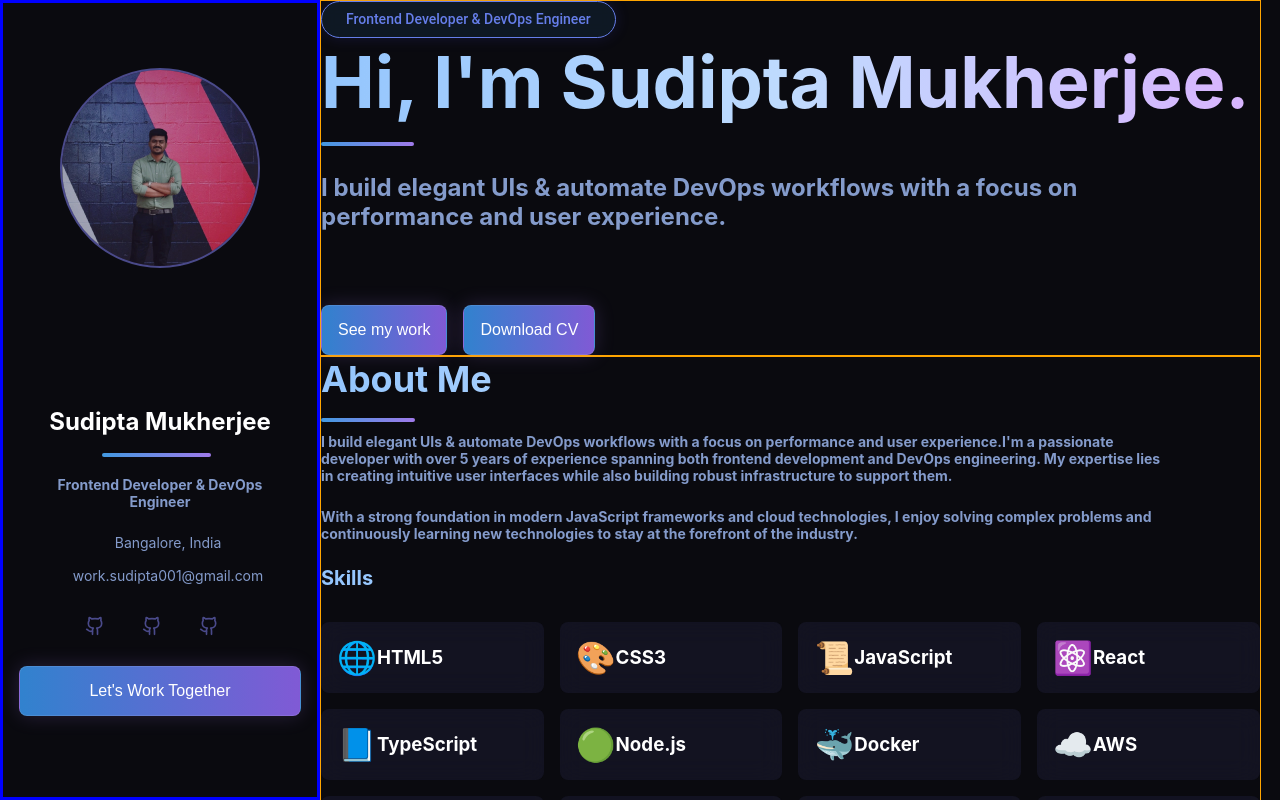
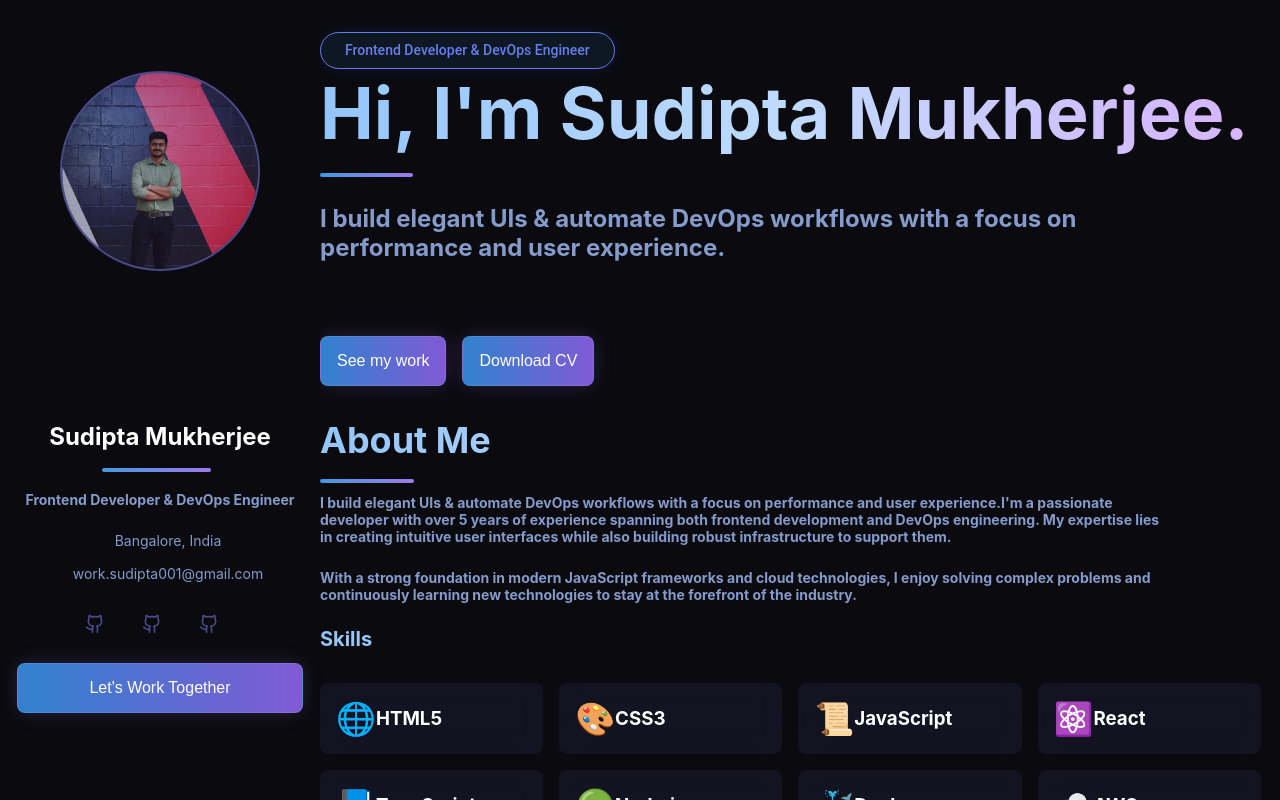
Before and after one commit to sudiptaMukherjee2001/Portfolio, a Next.js app: page / in a window 1280 px wide. Built offline with nearby package versions, Linux system fonts and the light colour scheme; some icons are missing.

Commit message:
remove all testing borders

```diff
--- a/src/app/page.js
+++ b/src/app/page.js
@@ -42,7 +42,7 @@
             <AboutMe/>
             <Project/>
             <Resume/>
-            <IntroSection/>
+            {/* <IntroSection/> */}
           </CustomBox>
           {/* Right side content  outer box end */}
 
--- a/src/component/IntroSection.jsx
+++ b/src/component/IntroSection.jsx
@@ -8,9 +8,9 @@
     return (
         <Grid container
             maxWidth={'98%'}
-            border={'1px solid orange'}
+            // border={'1px solid orange'}
         >
-            <CustomBox className='rightside-content-wrapper'>
+            <CustomBox className='rightside-content-wrapper' paddingBlock="2rem">
 
                 <Grid item size={{ lg: 12, xl: 12 }} >
                     <CustomChip label="Frontend Developer & DevOps Engineer" variant="outlined" />
--- a/src/component/aboutMe.jsx
+++ b/src/component/aboutMe.jsx
@@ -8,7 +8,7 @@
     return (
         <Grid container
             maxWidth={'98%'}
-            border={'1px solid orange'}
+            // border={'1px solid orange'}
         >
             <CustomBox className='rightside-content-wrapper'>
                 {/* Title of about me section start */}
--- a/src/component/leftSidebar.jsx
+++ b/src/component/leftSidebar.jsx
@@ -9,7 +9,7 @@
 const LeftSidebar = () => {
   return (
     <CustomSection   display='flex' flexDirection='column' alignItems='center' justifyContent="space-around" maxHeight="100vh" minHeight="100vh"
-    border="3px solid blue"
+    // border="3px solid blue"
     >
       {/* Avatar part start */}
     <CustomBox
--- a/src/component/project.jsx
+++ b/src/component/project.jsx
@@ -9,7 +9,7 @@
     return (
         <Grid container
             maxWidth={'98%'}
-            border={'1px solid orange'}
+            // border={'1px solid orange'}
         >
             <CustomBox className='rightside-content-wrapper'>
                 {/* Title of  Project section start */}
@@ -25,13 +25,13 @@
                 <Grid item size={{ lg: 12, xl: 12 }} >
                     <CustomBox className='projects-wrapper'>
                         <Grid container spacing={2} maxWidth="98%"
-                         border={"3px solid pink"}
+                        //  border={"3px solid pink"}
                          >
                             {
                                 projects.map((project, index) => (
                                     <Grid item
                                         size={{ lg: 6, xl: 6 }}
-                                        border={"2px solid red"}
+                                        // border={"2px solid red"}
                                     >
                                         <CustomBox
                                             display="flex"
--- a/src/style/CustomBox.style.js
+++ b/src/style/CustomBox.style.js
@@ -141,6 +141,7 @@
     },
   // 2. Introsection responsive styles
   "&.rightside-content-wrapper":{
+    padding: '0px',
     border:'2px solid blue',
     minHeight: '67vh',
     display: 'flex',
```
